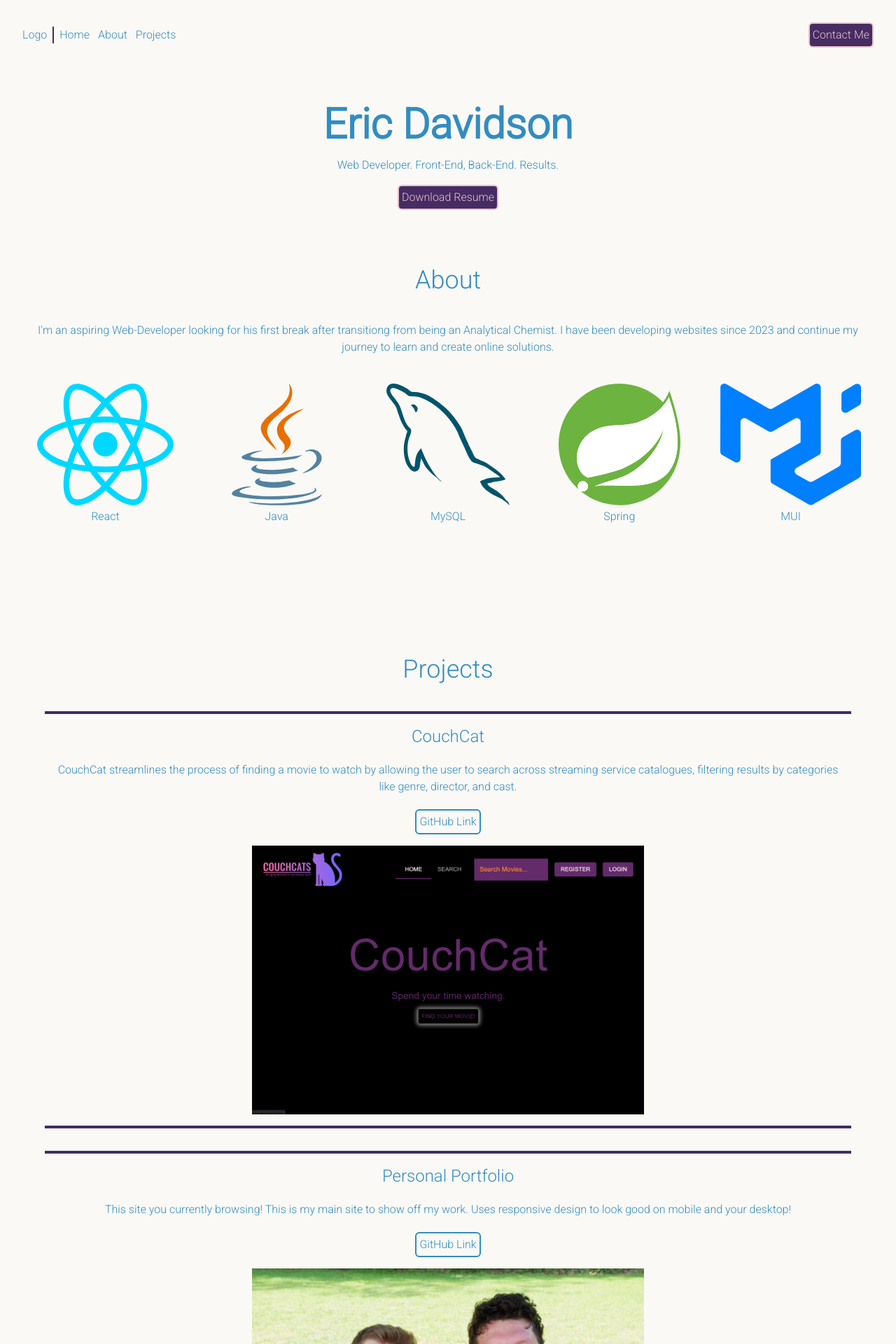
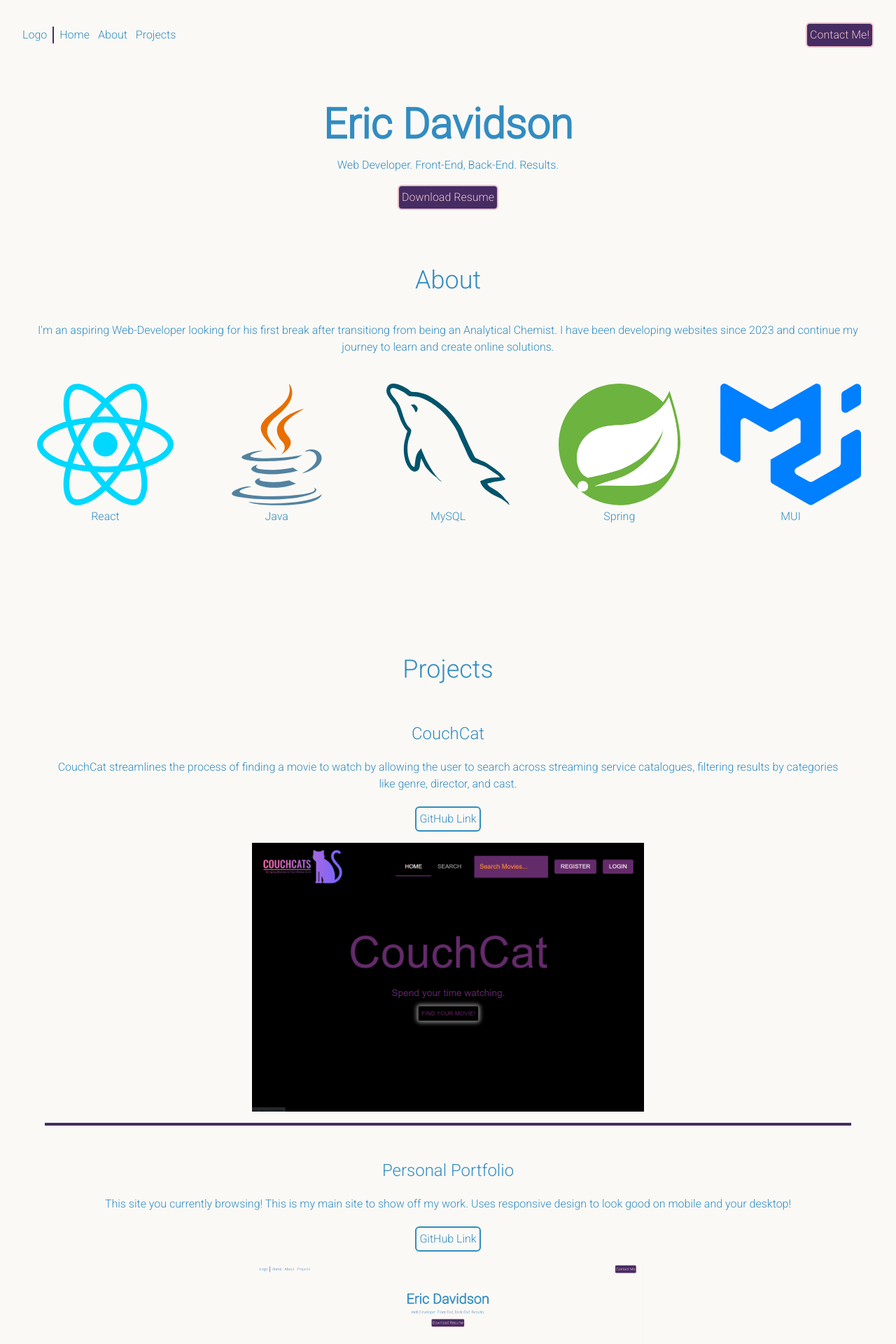
Before and after one commit to edavidson1410/portfolio_edavidson, a Next.js app in the folder portfolio/: page / in a window 1280 px wide. Shown: the top 1920 px of the page at 70% size. Built offline with nearby package versions, Linux system fonts and the light colour scheme.

Commit message:
removed button component

```diff
--- a/portfolio/src/app/components/ContactForm.jsx
+++ b/portfolio/src/app/components/ContactForm.jsx
@@ -1,11 +1,10 @@
 import React from 'react'
-import Button from '@/components/button'
 
 function ContactForm(props) {
   return (
-    <div className="max-w-1/2 ml-1/4">
+    <div className="md:max-w-1/2 md:ml-1/4">
       <form id="contactForm">
-        <div className="mb-6">
+        <div className="mb-4">
             <div className="mx-0 mb-1 sm:mb-4">
                 <div className="mx-0 mb-1 sm:mb-4">
                     <label htmlFor="name" className="pb-1 text-xs uppercase tracking-wider"></label><input type="text" id="name" autoComplete="given-name" placeholder="Your name" className="mb-2 w-full rounded-md border border-gray-400 py-2 pl-2 pr-4 shadow-md dark:text-gray-300 sm:mb-0" name="name"/>
--- a/portfolio/src/app/components/HeroSection.jsx
+++ b/portfolio/src/app/components/HeroSection.jsx
@@ -1,5 +1,4 @@
 import React from 'react'
-import Button from "../../components/button"
 
 const HeroSection = () => {
 
--- a/portfolio/src/app/components/ProjectCard.jsx
+++ b/portfolio/src/app/components/ProjectCard.jsx
@@ -6,7 +6,7 @@ function ProjectCard(props) {
     const { title, gitLink, image, description } = props
 
   return (
-    <div className="flex m-8 flex-col border-t-4 border-b-4 border-secondary p-4 gap-4">
+    <div className="flex m-8 flex-col border-b-4 border-b-secondary p-4 gap-4">
       <div className="flex flex-col gap-5 items-center">
         <h2 className="text-2xl">{title}</h2>
         <p>{description}</p>
--- a/portfolio/src/app/components/ProjectSection.jsx
+++ b/portfolio/src/app/components/ProjectSection.jsx
@@ -18,7 +18,7 @@ function ProjectSection() {
          />
         <ProjectCard
         title="Personal Portfolio"
-        image="/assets/placeholder.jpg"
+        image="/assets/portfolio_example.png"
         description={portfolioDescript}
         gitLink="https://github.com/edavidson1410/portfolio_edavidson"
         />
--- a/portfolio/src/components/Button.jsx
+++ /dev/null
@@ -1,18 +0,0 @@
-
-
-import React from 'react'
-
-function Button(props) {
-
-    const {text, onClick, type} = props
-
-  return (
-    <button
-    type={type}
-    onClick={onClick}
-    className='rounded-md p-1 bg-secondary text-accentPink border-solid border-2 border-accentPink self-center focus:bg-primary'
-    >{text}</button>
-  )
-}
-
-export default Button
--- a/portfolio/src/components/NavBar.jsx
+++ b/portfolio/src/components/NavBar.jsx
@@ -1,6 +1,5 @@
 import Link from 'next/link'
 import React from 'react'
-import Button from '@/components/button'
 
 function NavBar() {
   return (
@@ -17,7 +16,9 @@ function NavBar() {
       </header>
 
       <Link href="#contact" scroll>
-        <Button text="Contact Me" />
+      <button
+        className='rounded-md p-1 bg-secondary text-accentPink border-solid border-2 border-accentPink self-center focus:bg-primary'
+        >Contact Me!</button>
       </Link>
     </section>
 
```
Also changed, not shown: portfolio/public/assets/portfolio_example.png (added).
